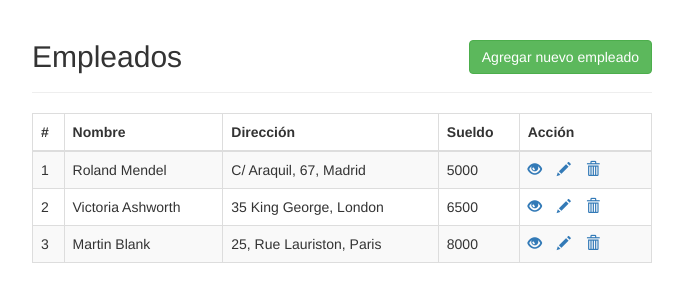
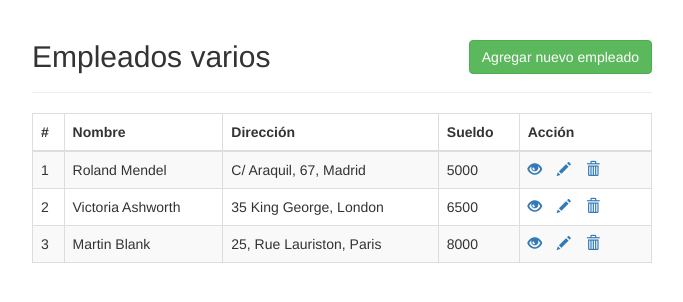
Before and after one commit to Eliasalvarezarevalo/usuario, a PHP site: the page made by index (3).php in a window 1280 px wide. Shown: the top 302 px of the page, without its empty margins (298-981 px from the left). Run offline with PHP 8.4, Linux system fonts and the light colour scheme; data comes from the database, SQL or seed files in the repository.

Commit message:
cambio de titulo

```diff
--- a/index (3).php
+++ b/index (3).php
@@ -30,7 +30,7 @@
             <div class="row">
                 <div class="col-md-12">
                     <div class="page-header clearfix">
-                        <h2 class="pull-left">Empleados</h2>
+                        <h2 class="pull-left">Empleados varios</h2>
                         <a href="create.php" class="btn btn-success pull-right">Agregar nuevo empleado</a>
                     </div>
                     <?php
```
